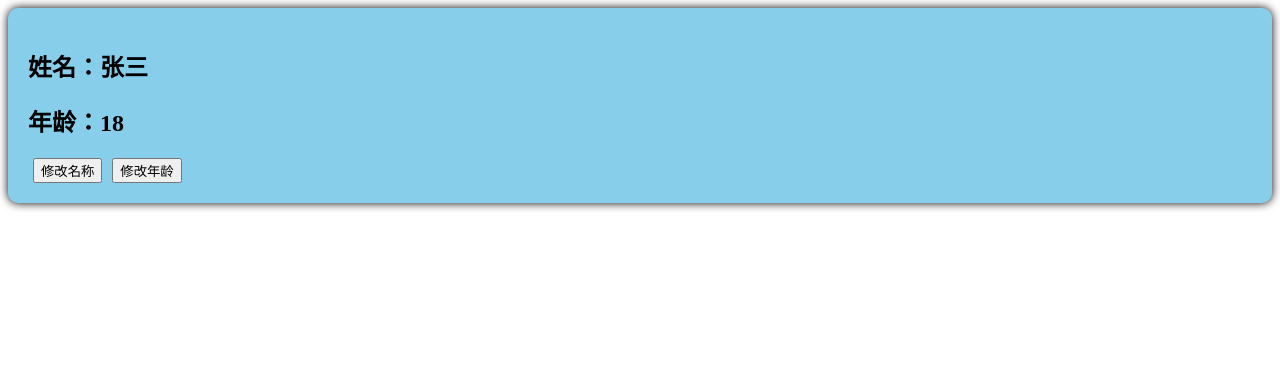
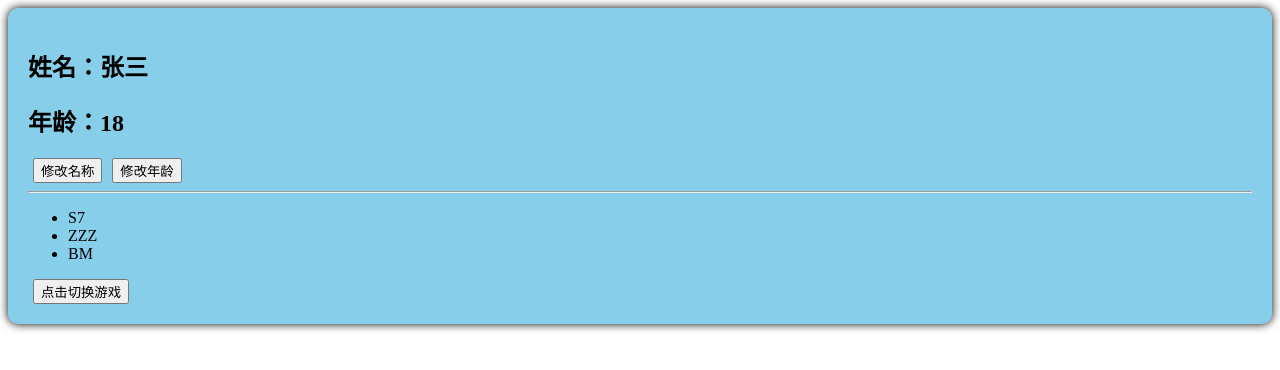
Before and after one commit to D1E4MF0I/HelloVue3, a Vue app: page / in a window 1280 px wide. Shown: the top 370 px of the page. Built offline with nearby package versions, Linux system fonts and the light colour scheme; the HTML template or start-up script is replaced by a standard one.

Commit message:
feat(12): 补充列表形式的v-for使用例

```diff
--- a/src/components/Person.vue
+++ b/src/components/Person.vue
@@ -4,11 +4,20 @@
        <h2>年龄：{{ person.age }}</h2>
        <button @click="changeName">修改名称</button>
        <button @click="changeAge">修改年龄</button>
+       <hr>
+       <ul>
+        <!-- : = v-bind 标识此处执行js命令 -->
+        <!-- <li v-for="game in games" ：key=""> -->
+        <li v-for="game in games" key="">
+            {{ game }}
+        </li>
+       </ul>
+       <button @click="changeGames">点击切换游戏</button>
     </div>
 </template>
 
 <script lang="ts" setup name="Person">
-    import { reactive, toRef, toRefs } from 'vue'
+    import { reactive, ref, toRef, toRefs } from 'vue'
     let person = reactive({
         name:'张三',
         age:18,
@@ -16,6 +25,14 @@
 
     let {name, age} = toRefs(person);
     let name2 = toRef(person, 'name');
+    let games = ref(['S7', 'ZZZ', 'BM']);
+    function changeGames(){
+        let gameList = games.value;
+        gameList[0] = 'AAA';
+        gameList[1] = 'BBB';
+        gameList[2] = 'CCC';
+
+    }
 
     function changeName(){
         name2.value = '林语堂';
```
